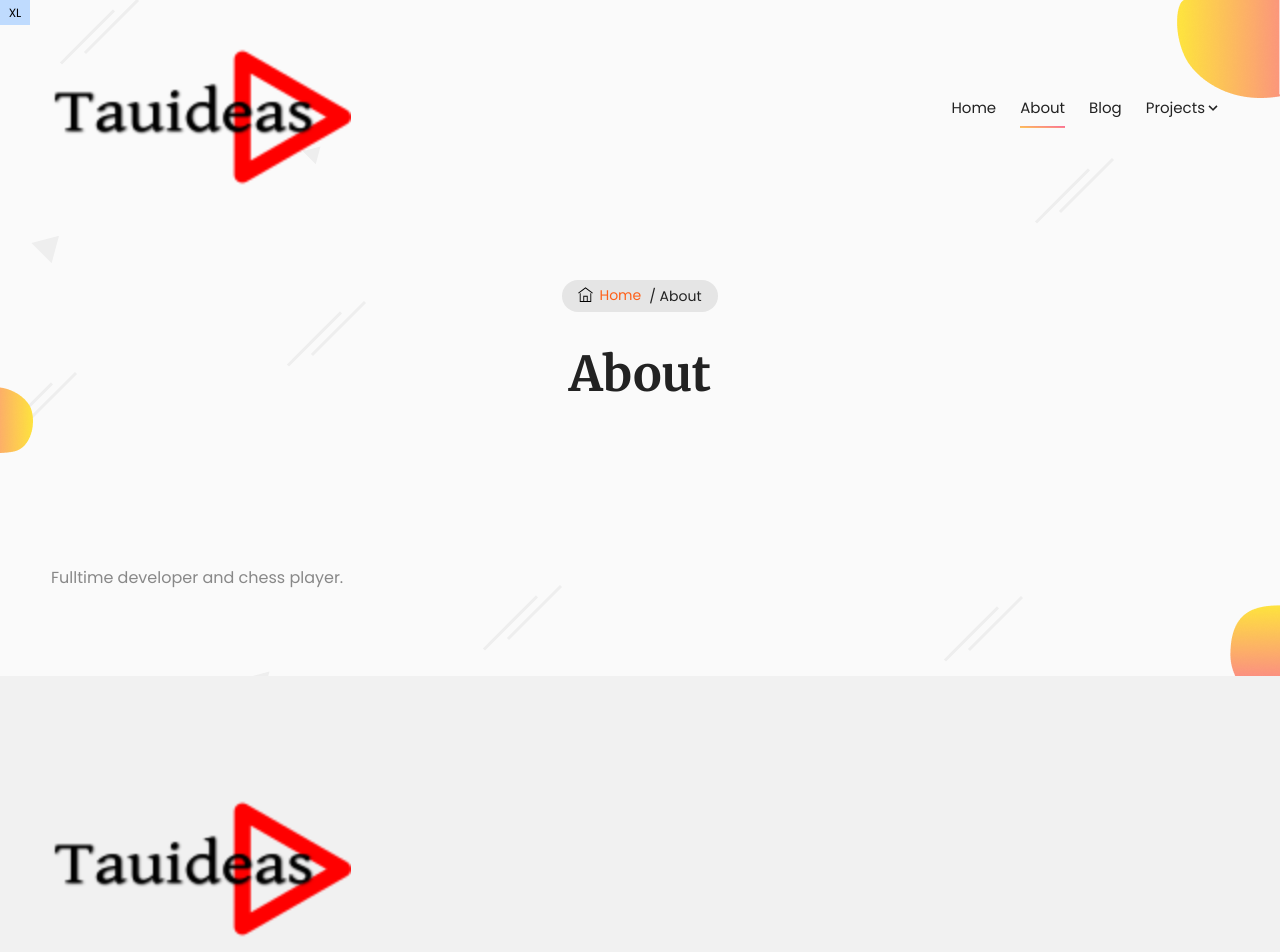
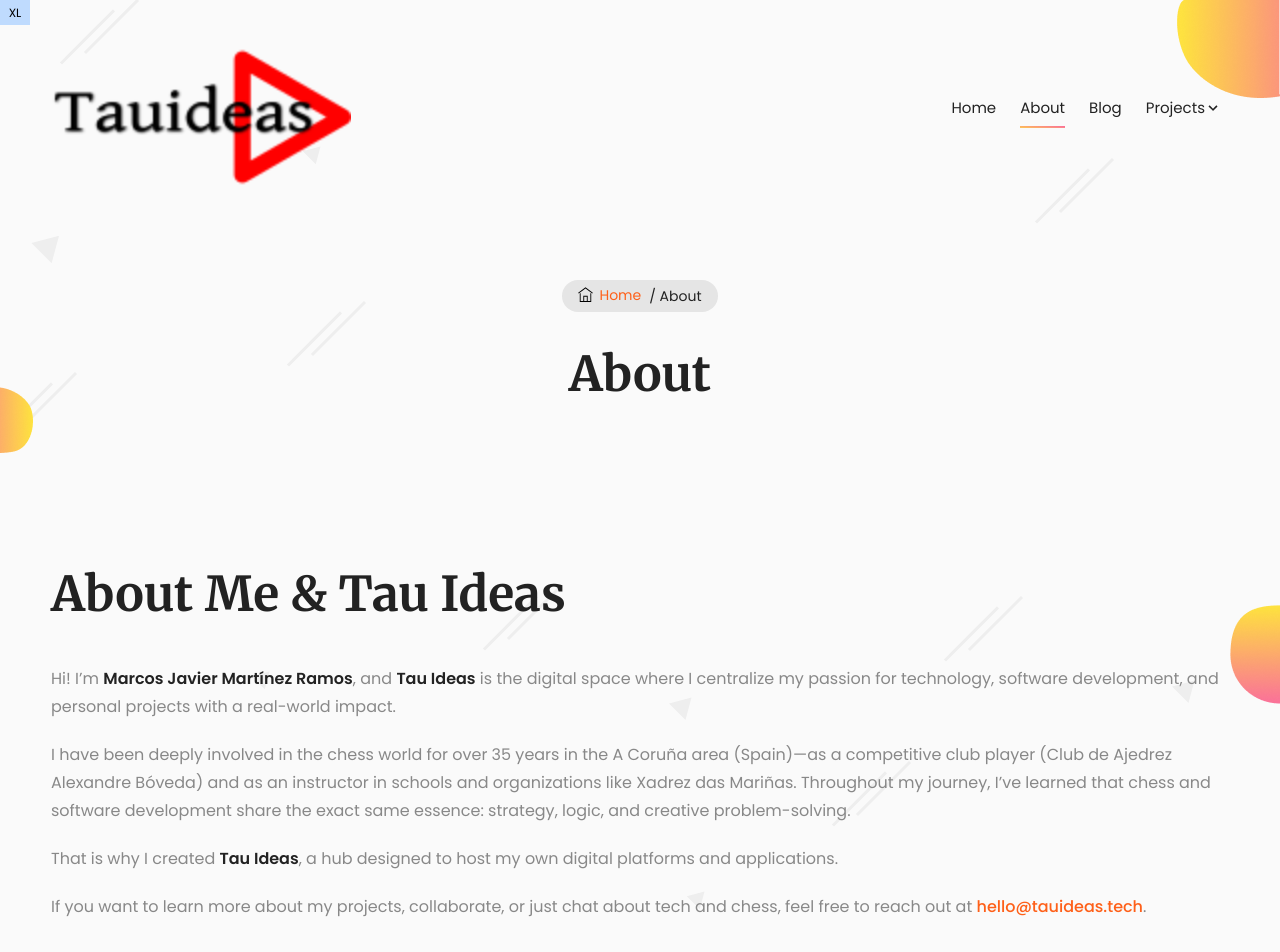
Before and after one commit to maglorelf/TauIdeas, an Astro site: page /about in a window 1280 px wide. Shown: the top 952 px of the page. Built offline with nearby package versions, Linux system fonts and the light colour scheme; Astro itself is replaced by a stand-in of ours; some packages are replaced by stand-ins of ours; what tailwind-bootstrap-grid would draw is missing.

Commit message:
feat: Revise About page content to enhance personal narrative and project description

```diff
--- a/src/content/pages/about.md
+++ b/src/content/pages/about.md
@@ -4,4 +4,12 @@
 draft: false
 ---
 
-Fulltime developer and chess player.
+# About Me & Tau Ideas
+
+Hi! I'm **Marcos Javier Martínez Ramos**, and **Tau Ideas** is the digital space where I centralize my passion for technology, software development, and personal projects with a real-world impact.
+
+I have been deeply involved in the chess world for over 35 years in the A Coruña area (Spain)—as a competitive club player (Club de Ajedrez Alexandre Bóveda) and as an instructor in schools and organizations like Xadrez das Mariñas. Throughout my journey, I've learned that chess and software development share the exact same essence: strategy, logic, and creative problem-solving.
+
+That is why I created **Tau Ideas**, a hub designed to host my own digital platforms and applications.
+
+If you want to learn more about my projects, collaborate, or just chat about tech and chess, feel free to reach out at [hello@tauideas.tech](mailto:hello@tauideas.tech).
```
